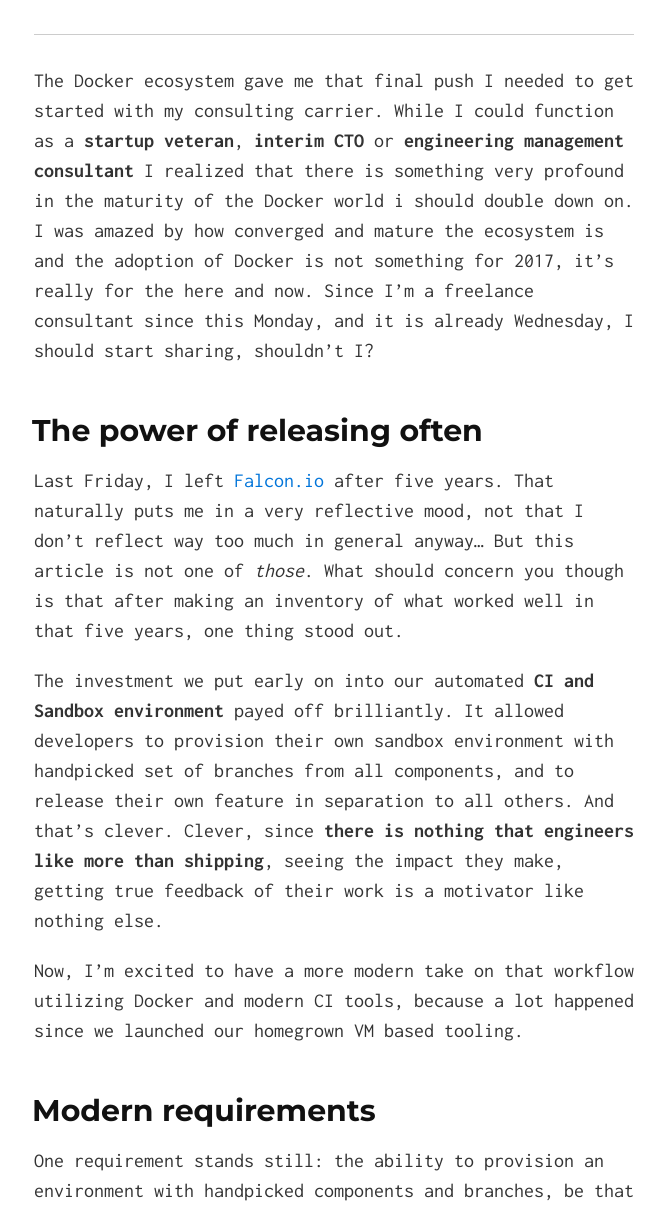
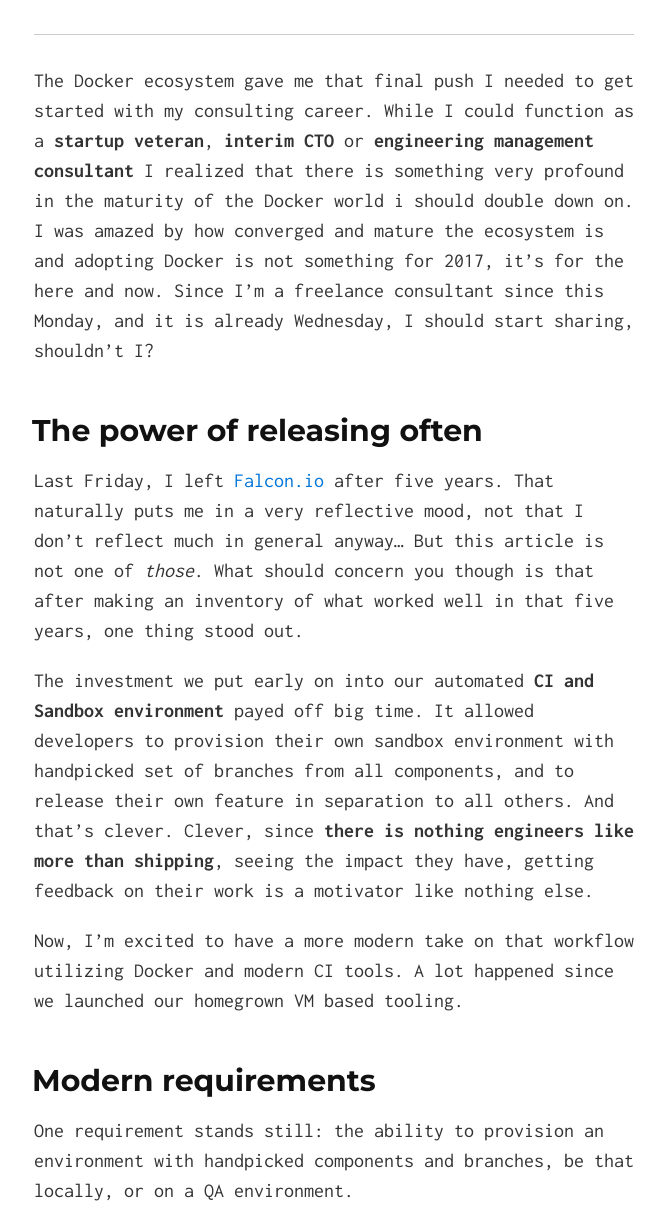
Before and after one commit to laszlocph/website, a Jekyll site: the page built from Simple-Jenkins-and-Docker-workflow.md, in a window 1280 px wide and 1400 px high, scrolled down 610 px, cut to the strip 190-1400 px from the top of the window. Shown: the whole strip, without its empty margins (306-971 px from the left). Built offline with Jekyll 4.4.1, drawn with Linux system fonts in a browser that asks for light colours; some of the changed text lies outside the part shown.

Commit message:
Simpler constructs

```diff
--- a/Simple-Jenkins-and-Docker-workflow.md
+++ b/Simple-Jenkins-and-Docker-workflow.md
@@ -14,46 +14,44 @@ controlled. The end result is a container with code ready to deploy.
 ---
 
 
-The Docker ecosystem gave me that final push I needed to get started with my consulting carrier. While I could function as a
+The Docker ecosystem gave me that final push I needed to get started with my consulting career. While I could function as a
 **startup veteran**, **interim CTO** or **engineering management consultant** I realized that there is something very profound in the
-maturity of the Docker world i should double down on. I was amazed by how converged and mature the ecosystem is and the adoption of
-Docker is not something for 2017, it's really for the here and now. Since I'm a freelance consultant since this Monday, and it is already
+maturity of the Docker world i should double down on. I was amazed by how converged and mature the ecosystem is and adopting Docker
+is not something for 2017, it's for the here and now. Since I'm a freelance consultant since this Monday, and it is already
 Wednesday, I should start sharing, shouldn't I?
 
 ## The power of releasing often
-Last Friday, I left [Falcon.io](https://www.falcon.io/) after five years. That naturally puts me in a very reflective mood, not that I don't reflect way
-too much in general anyway... But this article is not one of *those*. What should concern you though is that after making an
+Last Friday, I left [Falcon.io](https://www.falcon.io/) after five years. That naturally puts me in a very reflective mood, not that I don't reflect much in general anyway... But this article is not one of *those*. What should concern you though is that after making an
 inventory of what worked well in that five years, one thing stood out.
 
-The investment we put early on into our automated **CI and Sandbox environment** payed off brilliantly. It allowed developers to provision
+The investment we put early on into our automated **CI and Sandbox environment** payed off big time. It allowed developers to provision
 their own sandbox environment with handpicked set of branches from all components, and to release their own feature in separation to all
-others. And that's clever. Clever, since **there is nothing that engineers like more than shipping**, seeing the impact they make, getting
- true feedback of their work is a motivator like nothing else.
+others. And that's clever. Clever, since **there is nothing engineers like more than shipping**, seeing the impact they have, getting feedback on their work is a motivator like nothing else.
 
-Now, I'm excited to have a more modern take on that workflow utilizing Docker and modern CI tools, because a lot happened since we launched
+Now, I'm excited to have a more modern take on that workflow utilizing Docker and modern CI tools. A lot happened since we launched
 our homegrown VM based tooling.
 
 ## Modern requirements
 One requirement stands still: the ability to provision an environment with handpicked components and branches, be that locally, or on a
 QA environment.
 
-The other requirements are:
+My other requirements are:
 
-* the ability to have the build pipeline versioned in the source code repository
-* the ability to build in an independent environment
-* and to version that build environment together with the source code
+* ability to have the build pipeline versioned in the source code repository
+* ability to build in an independent environment
+* and versioning that build environment together with the source code
 
-Why these? Because these give even more control to the developer. The build environment will be the same locally and on the CI server,
-and factors out completely the need to talk to an operations engineer. While I have a sweet spot for operations engineers, they really
+Why these? Because they give more control to the developer. The environment will be the same locally and on the CI server,
+and factors out the need to talk with an operations engineer. While I have a sweet spot for operations engineers, they really
 shouldn't be bothered with *a certain a Ruby gem that is needed on the CI server*.
 
-**The separation of roles and responsibilities become more clear between dev and ops** this way, the ops people should move from being
+**The separation of roles and responsibilities become more clear between dev and ops** this way, the ops people can move from being
 gatekeepers  (having root access to install *that Ruby gem*), to enablers. They make sure that plenty of computing power is provisioned
 to the CI environment, and.. well, that's all.
 
 ## An opinionated take
-As I see it, the only blocker to get started with Docker, is the paralyzing effect of choice. There is simply too many good options to
-choose from. If there are 10 components with 3 good choices for each, you do the math why it's a **thousands choices** you have to
+As I see it, the only blocker to get started with Docker, is the paralyzing amount of choice. There is simply too many good options to
+choose from. If there are 10 components with 3 good choices for each, you do the math why there's a **thousands choices** you have to
 make to reach nirvana.
 
 In this article - and the many ones that will follow - I give an opinionated take of a working solution. While my choices are often hard
```
Also changed, not shown: other parts of Simple-Jenkins-and-Docker-workflow.md (+7 -7 lines).
